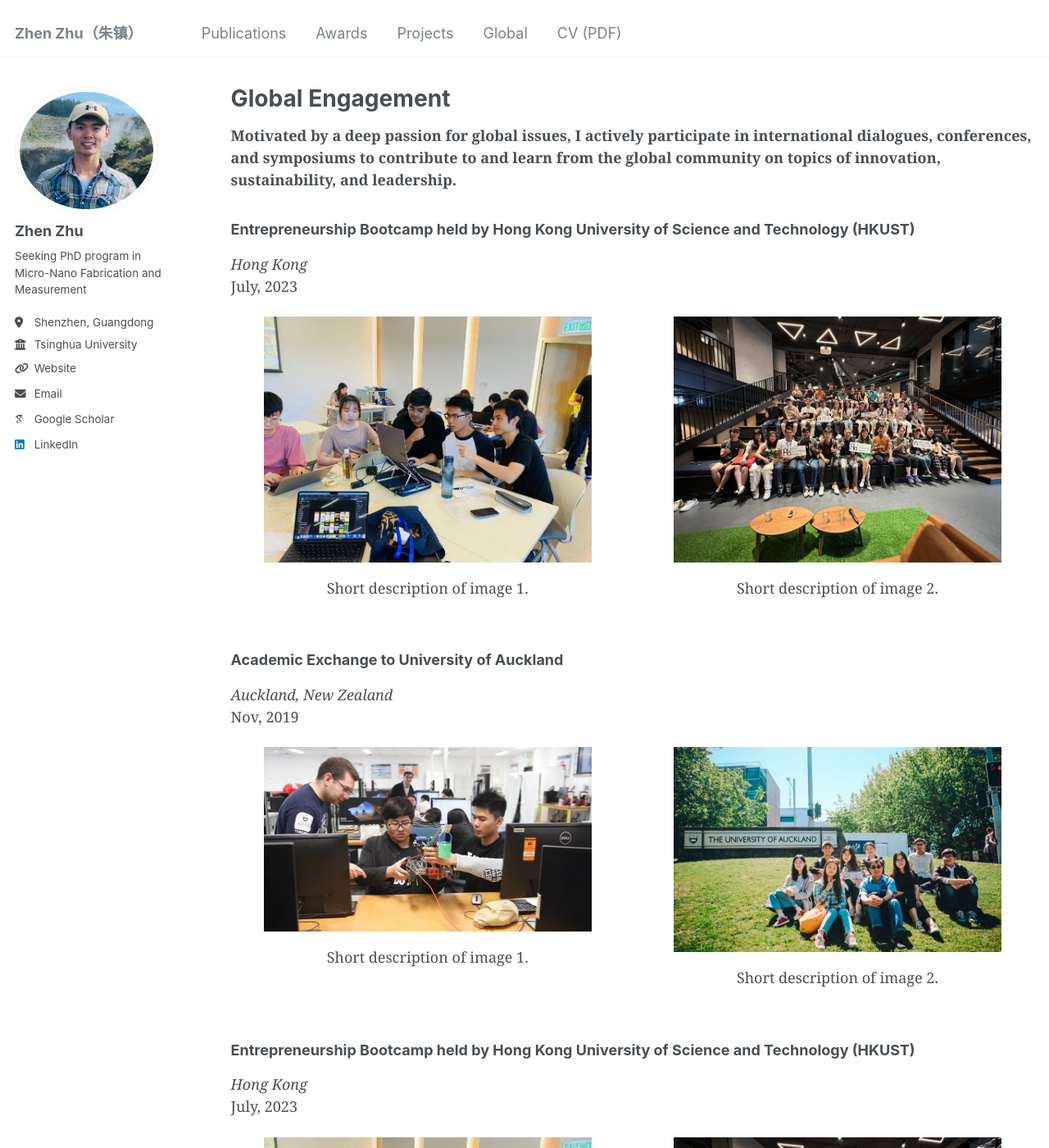
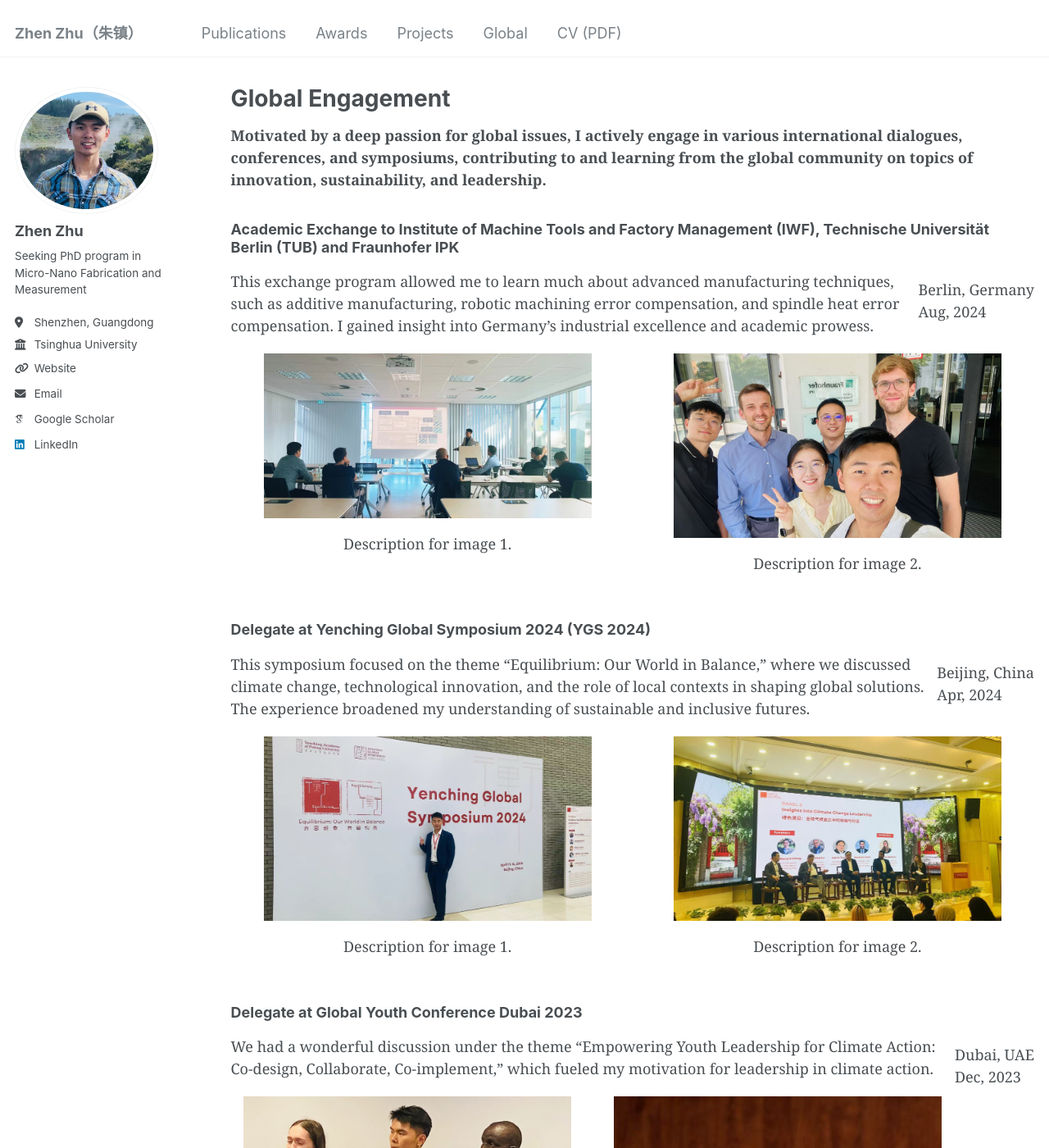
Before and after one commit to zhenzhuzz/zhenzhuzz.github.io, a Jekyll site: the page built from _pages/global.html, in a window 1280 px wide and 1400 px high. Shown: the whole window at 82% size. Built offline with Jekyll 4.4.1, drawn with Linux system fonts in a browser that asks for light colours; some web fonts are replaced; some of the changed text lies outside the part shown.

Commit message:
Update global.html

```diff
--- a/_pages/global.html
+++ b/_pages/global.html
@@ -5,59 +5,101 @@ permalink: /global/
 author_profile: true
 ---
 
-<p><strong>Motivated by a deep passion for global issues, I actively participate in international dialogues, conferences, and symposiums to contribute to and learn from the global community on topics of innovation, sustainability, and leadership.</strong></p>
+<p><strong>Motivated by a deep passion for global issues, I actively engage in various international dialogues, conferences, and symposiums, contributing to and learning from the global community on topics of innovation, sustainability, and leadership.</strong></p>
 
-{% include base_path %}
+<div class="global-engagement">
 
-<div class="program-section">
-  <h3>Entrepreneurship Bootcamp held by Hong Kong University of Science and Technology (HKUST)</h3>
-  <p><em>Hong Kong</em><br>July, 2023</p>
+  <!-- Program 1: TUB and Fraunhofer IPK -->
+  <h3>Academic Exchange to Institute of Machine Tools and Factory Management (IWF), Technische Universität Berlin (TUB) and Fraunhofer IPK</h3>
+  <p style="float: right;">Berlin, Germany<br>Aug, 2024</p>
+  <p>This exchange program allowed me to learn much about advanced manufacturing techniques, such as additive manufacturing, robotic machining error compensation, and spindle heat error compensation. I gained insight into Germany’s industrial excellence and academic prowess.</p>
   <div class="program-images">
     <div class="image-item">
-      <img src="/images/HKUST-1.jpg" alt="HKUST Bootcamp Image 1" class="program-image">
-      <p>Short description of image 1.</p>
+      <img src="/images/TUB-1.jpg" alt="TUB Image 1" class="program-image">
+      <p>Description for image 1.</p>
     </div>
     <div class="image-item">
-      <img src="/images/HKUST-2.jpg" alt="HKUST Bootcamp Image 2" class="program-image">
-      <p>Short description of image 2.</p>
+      <img src="/images/TUB-2.jpg" alt="TUB Image 2" class="program-image">
+      <p>Description for image 2.</p>
     </div>
   </div>
-</div>
 
-<!-- Program 1: University of Auckland -->
-<div class="program-section">
+  <!-- Program 2: Yenching Global Symposium 2024 -->
+  <h3>Delegate at Yenching Global Symposium 2024 (YGS 2024)</h3>
+  <p style="float: right;">Beijing, China<br>Apr, 2024</p>
+  <p>This symposium focused on the theme “Equilibrium: Our World in Balance,” where we discussed climate change, technological innovation, and the role of local contexts in shaping global solutions. The experience broadened my understanding of sustainable and inclusive futures.</p>
+  <div class="program-images">
+    <div class="image-item">
+      <img src="/images/YGS-1.jpg" alt="YGS 2024 Image 1" class="program-image">
+      <p>Description for image 1.</p>
+    </div>
+    <div class="image-item">
+      <img src="/images/YGS-2.jpg" alt="YGS 2024 Image 2" class="program-image">
+      <p>Description for image 2.</p>
+    </div>
+  </div>
+
+  <!-- Program 3: Global Youth Conference Dubai 2023 -->
+  <h3>Delegate at Global Youth Conference Dubai 2023</h3>
+  <p style="float: right;">Dubai, UAE<br>Dec, 2023</p>
+  <p>We had a wonderful discussion under the theme “Empowering Youth Leadership for Climate Action: Co-design, Collaborate, Co-implement,” which fueled my motivation for leadership in climate action.</p>
+  <div class="program-images">
+    <div class="image-item">
+      <img src="/images/Dubai-1.jpg" alt="Dubai Image 1" class="program-image">
+      <p>Description for image 1.</p>
+    </div>
+    <div class="image-item">
+      <img src="/images/Dubai-2.jpg" alt="Dubai Image 2" class="program-image">
+      <p>Description for image 2.</p>
+    </div>
+  </div>
+
+  <!-- Program 4: 1st Tsinghua Global Youth Dialogue -->
+  <h3>Core-organizer at 1st Tsinghua Global Youth Dialogue</h3>
+  <p style="float: right;">Shenzhen-Chengdu-Beijing, China<br>Aug, 2023</p>
+  <p>It was a great honor to organize and attend the 1st Tsinghua Global Youth Dialogue, which strengthened my belief in the power of youth-led dialogues to address global challenges and create sustainable partnerships among youth.</p>
+  <div class="program-images">
+    <div class="image-item">
+      <img src="/images/TGYD-1.jpg" alt="TGYD Image 1" class="program-image">
+      <p>Description for image 1.</p>
+    </div>
+    <div class="image-item">
+      <img src="/images/TGYD-2.jpg" alt="TGYD Image 2" class="program-image">
+      <p>Description for image 2.</p>
+    </div>
+  </div>
+
+  <!-- Program 5: Entrepreneurship Bootcamp HKUST -->
+  <h3>Participant at Entrepreneurship Bootcamp held by Hong Kong University of Science and Technology (HKUST)</h3>
+  <p style="float: right;">Hong Kong, China<br>Jul, 2023</p>
+  <p>This bootcamp was incredibly meaningful, providing valuable courses, insights into the Hong Kong startup environment, and lasting connections with other participants.</p>
+  <div class="program-images">
+    <div class="image-item">
+      <img src="/images/HKUST-1.jpg" alt="HKUST Image 1" class="program-image">
+      <p>Description for image 1.</p>
+    </div>
+    <div class="image-item">
+      <img src="/images/HKUST-2.jpg" alt="HKUST Image 2" class="program-image">
+      <p>Description for image 2.</p>
+    </div>
+  </div>
+
+  <!-- Program 6: Academic Exchange to University of Auckland -->
   <h3>Academic Exchange to University of Auckland</h3>
-  <p><em>Auckland, New Zealand</em><br>Nov, 2019</p>
+  <p style="float: right;">Auckland, New Zealand<br>Nov, 2019</p>
+  <p>During this exchange, I explored new research areas and experienced New Zealand's academic environment and culture.</p>
   <div class="program-images">
     <div class="image-item">
       <img src="/images/UniversityofAuckland-1.jpg" alt="University of Auckland Image 1" class="program-image">
-      <p>Short description of image 1.</p>
+      <p>Description for image 1.</p>
     </div>
     <div class="image-item">
       <img src="/images/UniversityofAuckland-2.jpg" alt="University of Auckland Image 2" class="program-image">
-      <p>Short description of image 2.</p>
+      <p>Description for image 2.</p>
     </div>
   </div>
+
 </div>
-
-<!-- Add more programs following the same structure -->
-<!-- Program 2 -->
-<div class="program-section">
-  <h3>Entrepreneurship Bootcamp held by Hong Kong University of Science and Technology (HKUST)</h3>
-  <p><em>Hong Kong</em><br>July, 2023</p>
-  <div class="program-images">
-    <div class="image-item">
-      <img src="/images/HKUST-1.jpg" alt="HKUST Bootcamp Image 1" class="program-image">
-      <p>Short description of image 1.</p>
-    </div>
-    <div class="image-item">
-      <img src="/images/HKUST-2.jpg" alt="HKUST Bootcamp Image 2" class="program-image">
-      <p>Short description of image 2.</p>
-    </div>
-  </div>
-</div>
-
-<!-- Continue for other programs -->
 
 <style>
   .program-section {
@@ -80,4 +122,12 @@ author_profile: true
     max-width: 400px;
     height: auto;
   }
+
+  .global-engagement h3 {
+    margin-bottom: 10px;
+  }
+
+  .global-engagement p {
+    margin-bottom: 20px;
+  }
 </style>
```
